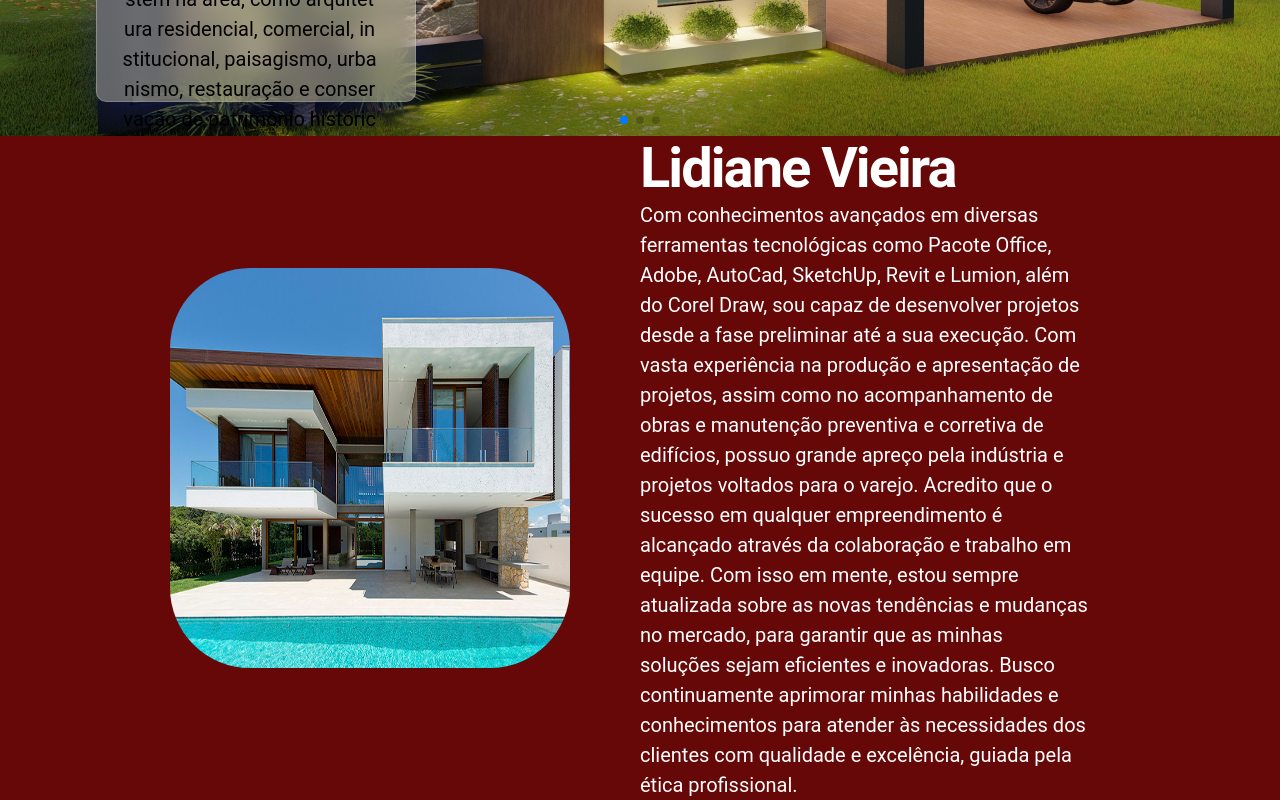
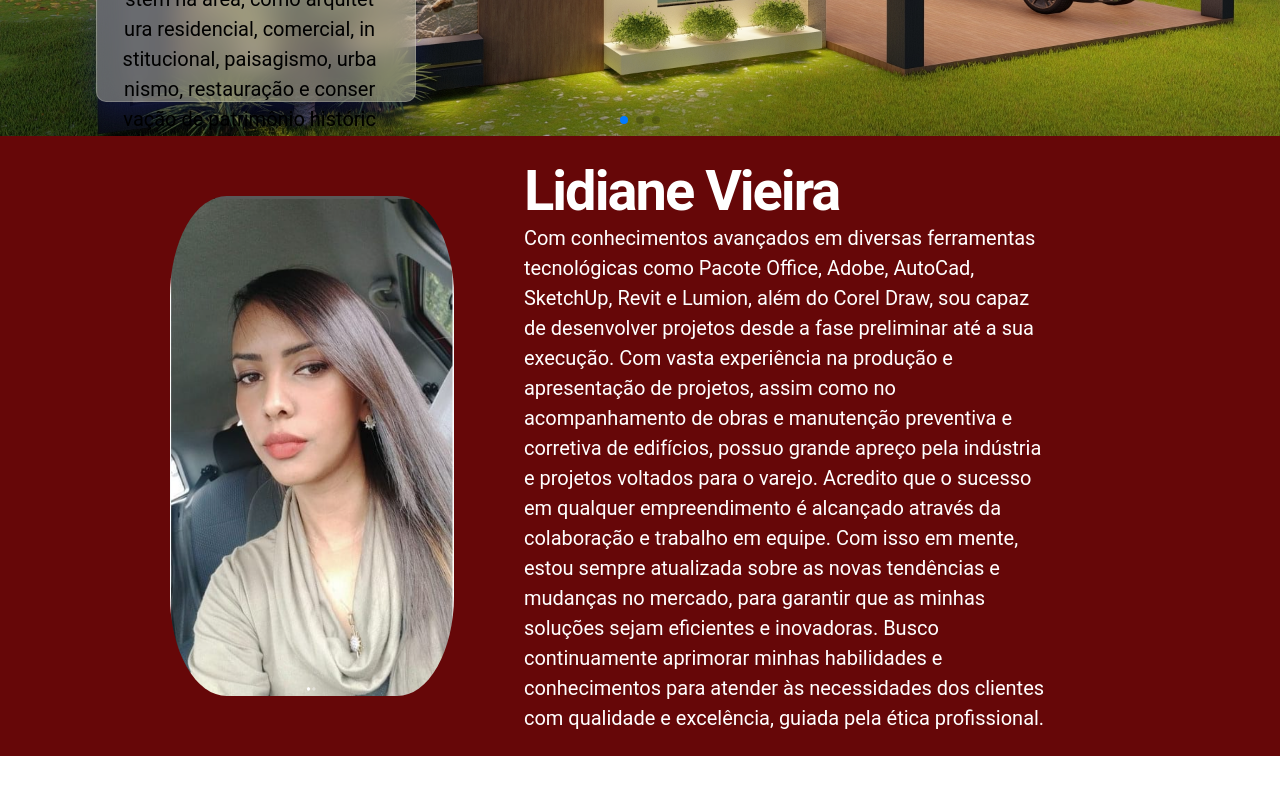
Before and after one commit to Odin042/lidiane_arquitetura, a React (Vite) app: page /sobre in a window 1280 px wide. Shown: the part 484-1284 px from the top of the page. After the commit the page ends 1240 px from the top, so only its background shows below. Built offline with nearby package versions, Linux system fonts and the light colour scheme.

Commit message:
mudando a foto do avatar"

```diff
--- a/src/layout/Sobre/Sobre.styles.ts
+++ b/src/layout/Sobre/Sobre.styles.ts
@@ -19,8 +19,8 @@ export const ContainerWho = styled.div`
 export const Avatar = styled.img`
   display: flex;
   margin: 60px 60px 60px 170px;
-  width: 400px;
-  height: 400px;
+  width: 500px;
+  height: 500px;
   border-radius: 20%;
 `;
 
--- a/src/layout/Sobre/Sobre.tsx
+++ b/src/layout/Sobre/Sobre.tsx
@@ -8,7 +8,7 @@ const Sobre = () => {
     <Styles.Container>
       <WhoAmI />
       <Styles.ContainerWho>
-        <Styles.Avatar src="/images/avatar-arquitetura.jpg" alt="logo" />
+        <Styles.Avatar src="/images/lidiane.png" alt="logo" />
         <Styles.Text>
           <Heading inverse size={"Display"} label="Lidiane Vieira" />
           <Description
```
